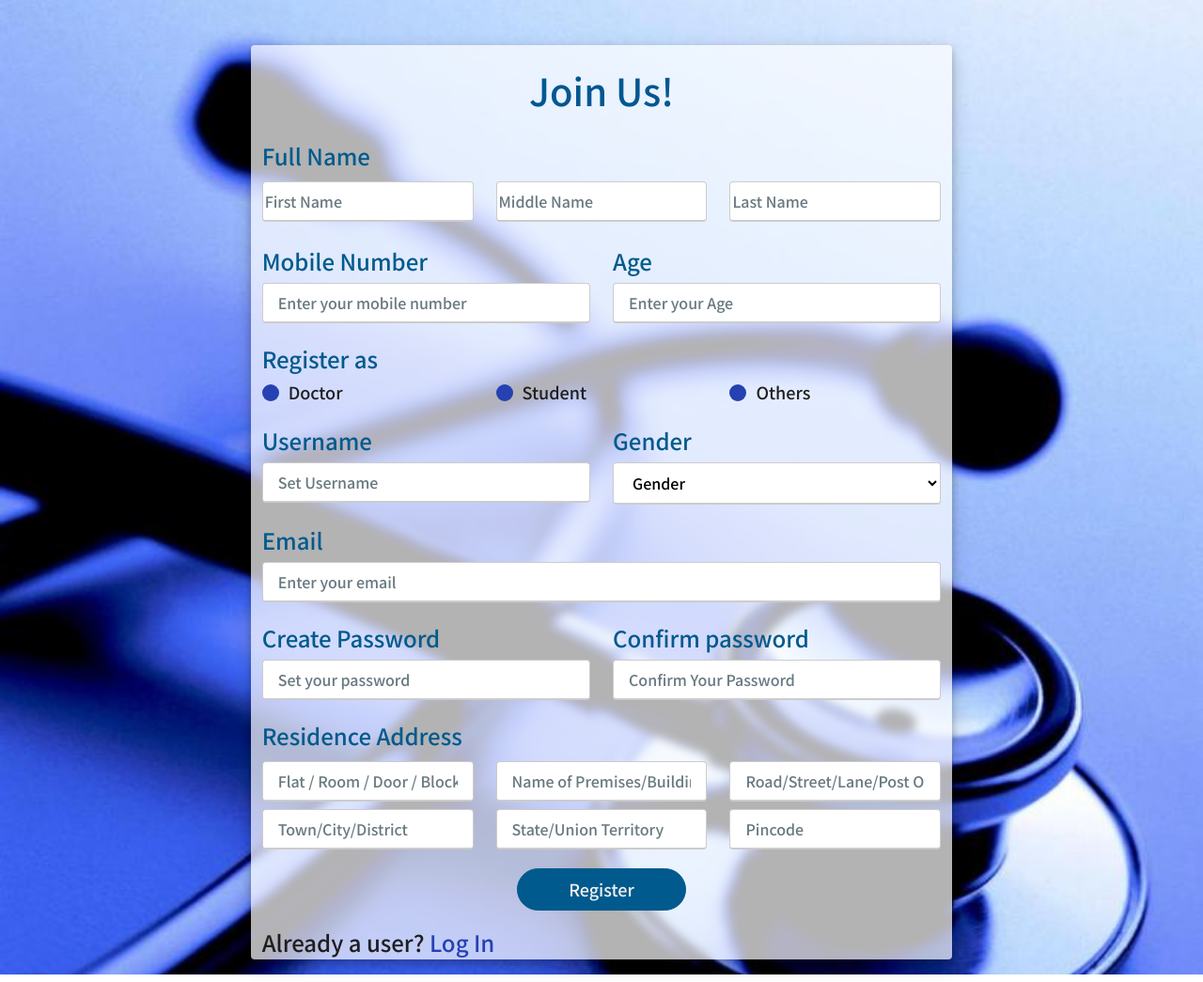
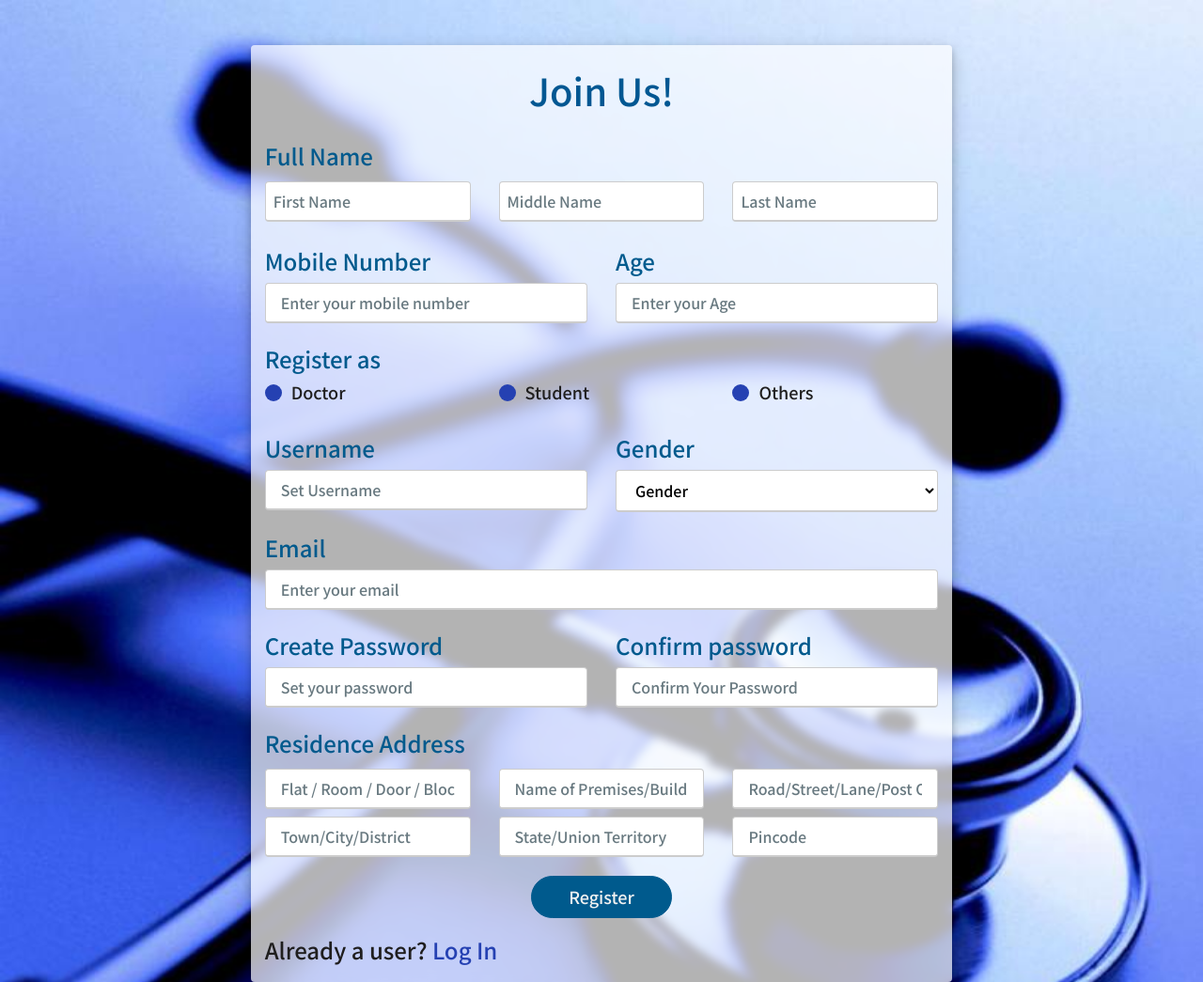
Before and after one commit to niharshini/login, a website: page signup.html in a window 1280 px wide. Shown: the whole page at 94% size. Drawn offline with nearby package versions, Linux system fonts and the light colour scheme.

Commit message:
bootstrap version change

```diff
--- a/signup.html
+++ b/signup.html
@@ -6,8 +6,8 @@
     <meta name="viewport" content="width=device-width, initial-scale=1.0">
     <title>Sign In | VTie In</title>
     <!-- <link rel="stylesheet" href="./node_modules/bootstrap/dist/css/bootstrap.min.css"> -->
-    <!-- <link rel="stylesheet" href="https://cdn.jsdelivr.net/npm/bootstrap@4.6.0/dist/css/bootstrap.min.css" integrity="sha384-B0vP5xmATw1+K9KRQjQERJvTumQW0nPEzvF6L/Z6nronJ3oUOFUFpCjEUQouq2+l" crossorigin="anonymous"> -->
-    <link href="https://cdn.jsdelivr.net/npm/bootstrap@5.0.0-beta3/dist/css/bootstrap.min.css" rel="stylesheet" integrity="sha384-eOJMYsd53ii+scO/bJGFsiCZc+5NDVN2yr8+0RDqr0Ql0h+rP48ckxlpbzKgwra6" crossorigin="anonymous">
+    <link rel="stylesheet" href="https://cdn.jsdelivr.net/npm/bootstrap@4.6.0/dist/css/bootstrap.min.css" integrity="sha384-B0vP5xmATw1+K9KRQjQERJvTumQW0nPEzvF6L/Z6nronJ3oUOFUFpCjEUQouq2+l" crossorigin="anonymous">
+    <!-- <link href="https://cdn.jsdelivr.net/npm/bootstrap@5.0.0-beta3/dist/css/bootstrap.min.css" rel="stylesheet" integrity="sha384-eOJMYsd53ii+scO/bJGFsiCZc+5NDVN2yr8+0RDqr0Ql0h+rP48ckxlpbzKgwra6" crossorigin="anonymous"> -->
     <link rel="stylesheet" href="styles.css">
 </head>
 <body class="signup-body">
@@ -136,22 +136,22 @@
             <h4 class=" pt-4 pb-0" >Residence Address</h4>
             <div class="row">
                 <div class="col-lg-4 col-12">
-                    <input class="mt-1 mb-1 px-3 py-2 rounded" type="text" placeholder="Flat / Room / Door / Block No." required>
+                    <input class="mt-1 mb-1 px-3 py-2 rounded" type="address" placeholder="Flat / Room / Door / Block No." required>
                 </div>
                 <div class="col-lg-4 col-12">
-                    <input class="mt-1 mb-1 px-3 py-2 rounded" type="text" placeholder="Name of Premises/Building/Village" required>
+                    <input class="mt-1 mb-1 px-3 py-2 rounded" type="address" placeholder="Name of Premises/Building/Village" required>
                 </div>
                 <div class="col-lg-4 col-12">
-                    <input class="mt-1 mb-1 px-3 py-2 rounded" type="text" placeholder="Road/Street/Lane/Post Office" required>
+                    <input class="mt-1 mb-1 px-3 py-2 rounded" type="address" placeholder="Road/Street/Lane/Post Office" required>
                 </div>
                 <div class="col-lg-4 col-12">
-                    <input class="mt-1 mb-1 px-3 py-2 rounded" type="text" placeholder="Town/City/District" required>
+                    <input class="mt-1 mb-1 px-3 py-2 rounded" type="address" placeholder="Town/City/District" required>
                 </div>
                 <div class="col-lg-4 col-12">
-                    <input class="mt-1 mb-1 px-3 py-2 rounded" type="text" placeholder="State/Union Territory" required>
+                    <input class="mt-1 mb-1 px-3 py-2 rounded" type="address" placeholder="State/Union Territory" required>
                 </div>
                 <div class="col-lg-4 col-12">
-                    <input class="mt-1 mb-1 px-3 py-2 rounded" type="number" placeholder="Pincode" required>
+                    <input class="mt-1 mb-1 px-3 py-2 rounded" type="address" placeholder="Pincode" required>
                 </div>
             </div>
             <center>
@@ -159,7 +159,7 @@
                     <button class="mb-3 mt-3 px-3 py-2"  >Register</button>
                 </div>
             </center>
-            <p class="mb-3" style="font-size:x-large;">Already a user? <span><a href="index.html">Log In</a></span></p>
+            <p class="mb-3" style="font-size:x-large;">Already a user? <span><a href="login.html" id="login-link">Log In</a></span></p>
         </form>
     </div>
 </body>
--- a/styles.css
+++ b/styles.css
@@ -5,9 +5,9 @@
     background-attachment: fixed;
     background-size: cover;
     font-family: 'Noto Sans JP', sans-serif;
-    /* display: flex;
+    display: flex;
     justify-content: center;
-    align-items: center;  */
+    align-items: center;
 }
 #login , #signup{
     align-items: center;
@@ -85,7 +85,7 @@ a{
 ::placeholder{
     color: #687980;
 }
-a:hover{
+#signup-link:hover , #login-link:hover{
     text-decoration: underline;
 }
 button:hover{
@@ -99,3 +99,6 @@ input:focus{
 .content1{
     margin-top: 2%;
 }
+#nav-link{
+    font-size: 30px;
+}
```
Also changed, not shown: index.html (+16 -16 lines), login.html (+3 -2 lines), images/logo.jpeg (added).
